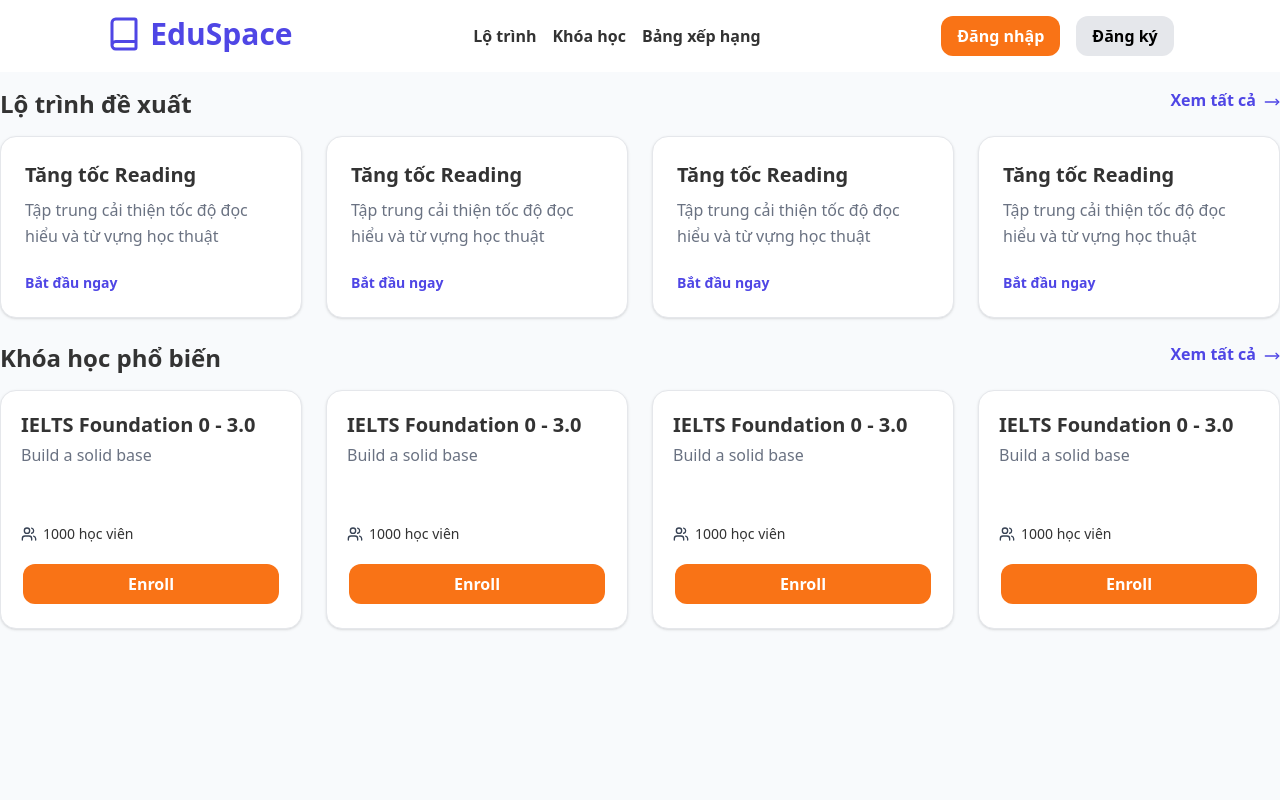
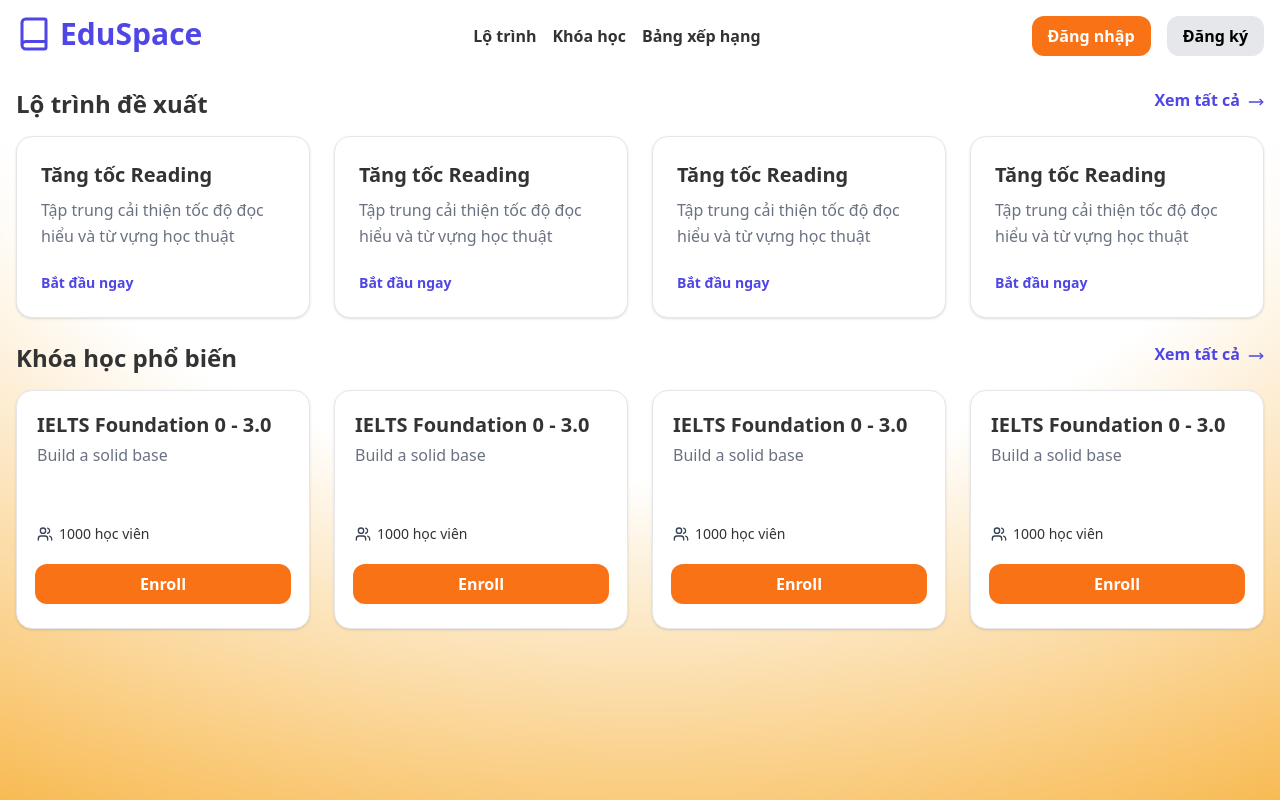
Before and after one commit to minhcamon/SWP391-Group2-EduSpace, a React (Vite) app in the folder frontend/: page / in a window 1280 px wide. Built offline with nearby package versions, Linux system fonts and the light colour scheme.

Commit message:
fix: UI display

```diff
--- a/frontend/src/App.jsx
+++ b/frontend/src/App.jsx
@@ -4,15 +4,36 @@ import RegisterForm from "./pages/auth/RegisterPage";
 import LoginForm from "./pages/auth/LoginPage";
 import { AuthProvider } from "./context/AuthContext";
 import ProtectedRoute from "./components/ProtectedRoute";
+import { Toaster } from "sonner";
 
 function App() {
     return (
+        <div className="min-h-screen w-full bg-white relative">
+            {/* Amber Glow Background */}
+            <div
+                className="absolute inset-0 z-0"
+                style={{
+                    backgroundImage: `
+        radial-gradient(125% 125% at 50% 10%, #ffffff 40%, #f59e0b 100%)
+      `,
+                    backgroundSize: "100% 100%",
+                }}
+            />
+            {/* Your Content/Components */}
+            <div className="relative z-10 flex flex-col min-h-screen">
                 <BrowserRouter>
                     <AuthProvider>
+                        <Toaster position="bottom-right" richColors />
                         <Routes>
                             <Route path="/" element={<HomePage />}></Route>
-                    <Route path="/signup" element={<RegisterForm />}></Route>
-                    <Route path="/login" element={<LoginForm />}></Route>
+                            <Route
+                                path="/signup"
+                                element={<RegisterForm />}
+                            ></Route>
+                            <Route
+                                path="/login"
+                                element={<LoginForm />}
+                            ></Route>
 
                             <Route element={<ProtectedRoute />}>
                                 {/* Define protected routes here */}
@@ -20,6 +41,8 @@ function App() {
                         </Routes>
                     </AuthProvider>
                 </BrowserRouter>
+            </div>
+        </div>
     );
 }
 
--- a/frontend/src/components/common/Header.jsx
+++ b/frontend/src/components/common/Header.jsx
@@ -3,7 +3,7 @@ import { Link } from "react-router";
 const Header = () => {
     return (
         <div className="bg-white p-4">
-            <div className="container flex justify-around mx-auto ">
+            <div className="flex justify-between mx-auto ">
                 <Link to="/">
                     <div className="flex">
                         <Book className=" text-primary" size={36} />
--- a/frontend/src/components/course/CourseContainer.jsx
+++ b/frontend/src/components/course/CourseContainer.jsx
@@ -4,7 +4,7 @@ import { MoveRight } from "lucide-react";
 
 const CourseContainer = () => {
     return (
-        <div className="container mx-auto my-4">
+        <div className="container mx-auto px-4 my-4">
             <div className="flex justify-between">
                 <h1 className="text-2xl font-bold">Khóa học phổ biến</h1>
                 <Link to="/roadmaps">
--- a/frontend/src/components/roadmap/RoadmapContainer.jsx
+++ b/frontend/src/components/roadmap/RoadmapContainer.jsx
@@ -4,7 +4,7 @@ import RoadmapItem from "./RoadmapItem";
 
 const RoadmapContainer = () => {
     return (
-        <div className="container mx-auto my-4">
+        <div className="container mx-auto px-4 my-4">
             <div className="flex justify-between">
                 <h1 className="text-2xl font-bold">Lộ trình đề xuất</h1>
                 <Link to="/roadmaps">
--- a/frontend/src/pages/auth/LoginPage.jsx
+++ b/frontend/src/pages/auth/LoginPage.jsx
@@ -1,9 +1,10 @@
 import { useState } from "react";
 import { useAuth } from "../../context/AuthContext";
 import InputField from "../../components/common/InputField";
+import SecondaryButton from "../../components/common/SecondaryButton";
 import { Mail, Lock, Book } from "lucide-react";
 import { Link, useNavigate } from "react-router";
-import SecondaryButton from "../../components/common/SecondaryButton";
+import { toast } from "sonner";
 
 const LoginForm = () => {
     const [formData, setFormData] = useState({
@@ -29,11 +30,11 @@ const LoginForm = () => {
         try {
             await login(email, password);
             console.log("Login successful");
-            alert("Đăng nhập thành công!");
+            toast.success("Đăng nhập thành công!");
             navigate("/"); // Chuyển hướng về trang chủ
         } catch (error) {
             console.error("Login failed at LoginForm:", error);
-            alert(error.message);
+            toast.error(error.message);
         }
     };
 
--- a/frontend/src/pages/auth/RegisterPage.jsx
+++ b/frontend/src/pages/auth/RegisterPage.jsx
@@ -4,6 +4,7 @@ import InputField from "../../components/common/InputField";
 import { Link, useNavigate } from "react-router";
 import AuthService from "../../services/AuthService";
 import SecondaryButton from "../../components/common/SecondaryButton";
+import { toast } from "sonner";
 
 const RegisterForm = () => {
     const [formData, setFormData] = useState({
@@ -28,7 +29,7 @@ const RegisterForm = () => {
 
         // 1. Validation tầng UI
         if (formData.password !== formData.confirmPassword) {
-            return alert("Mật khẩu xác nhận không khớp!");
+            return toast.error("Mật khẩu xác nhận không khớp!");
         }
 
         try {
@@ -36,12 +37,12 @@ const RegisterForm = () => {
             const successMessage = await AuthService.register(formData);
 
             // 3. UI Flow khi thành công
-            alert(successMessage);
+            toast.success(successMessage);
             navigate("/login"); // Chuyển hướng sang trang đăng nhập
         } catch (error) {
             console.error("Transaction failed: ", error);
             // 4. UI Flow khi thất bại
-            alert(error.message);
+            toast.error(error.message);
         }
     };
 
```
Lines whose indentation alone changed are shown as unchanged.
